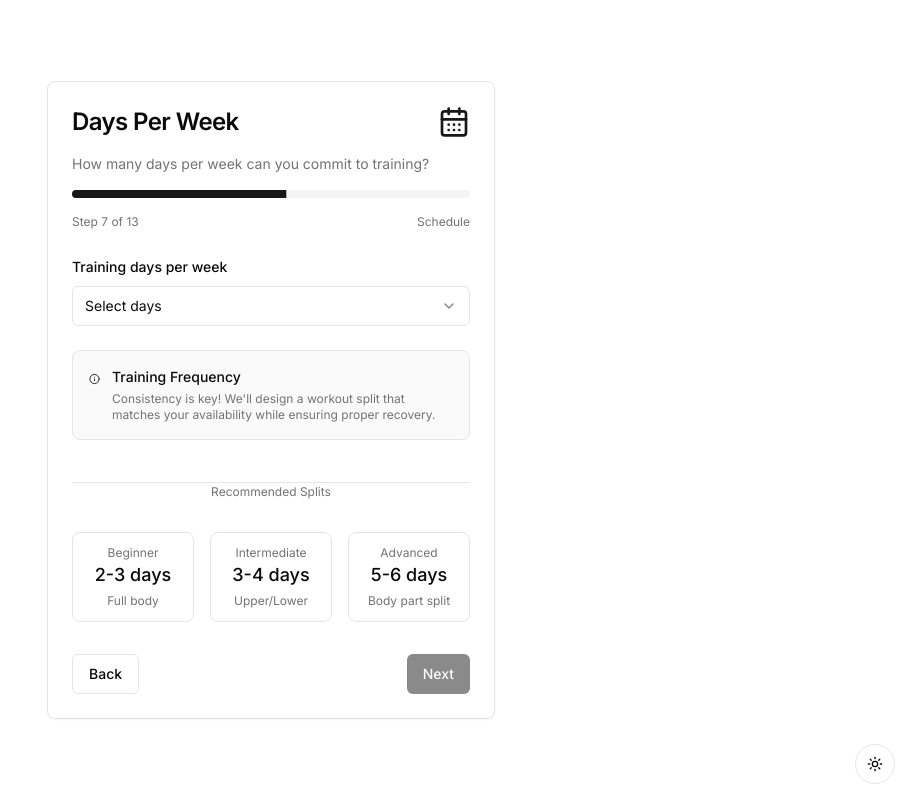
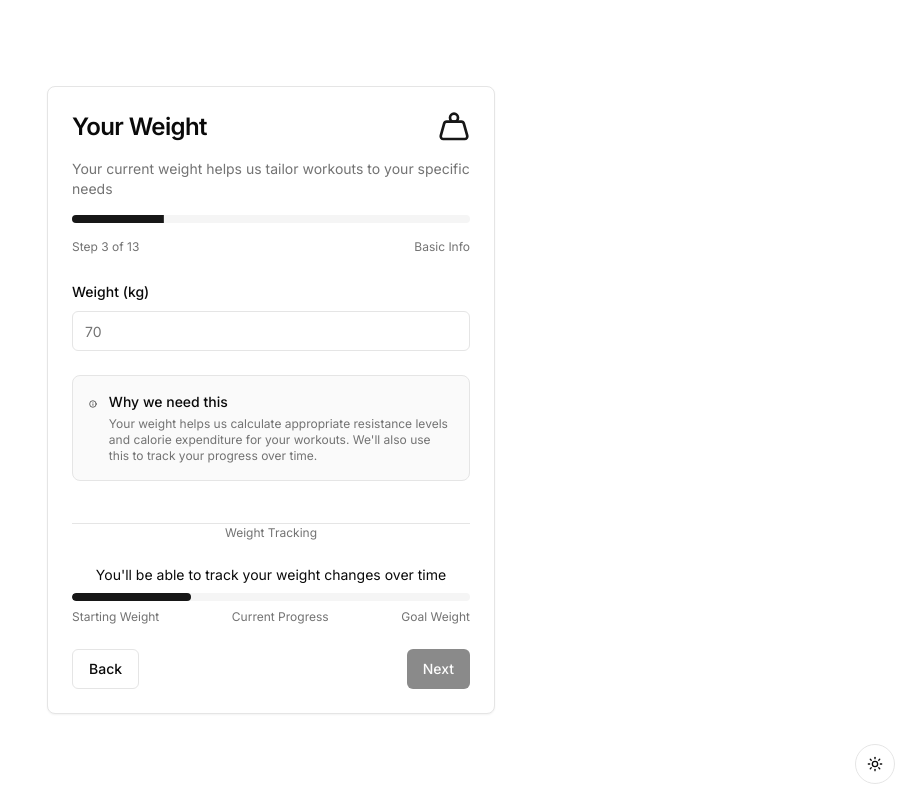
Before and after one commit to mwisv2/selkav3, a Next.js app: page /onboarding/step-7 in a window 1280 px wide. Shown: the whole page, without its empty margins (369-1280 px from the left). Built offline with nearby package versions, Linux system fonts and the light colour scheme.

Commit message:
i add weight back

```diff
--- a/app/onboarding/step-6/page.tsx
+++ b/app/onboarding/step-6/page.tsx
@@ -63,7 +63,7 @@ export default function Step6() {
       })}; path=/; max-age=31536000`
 
       // Skip step-7 and go directly to step-8
-      router.push("/onboarding/step-8")
+      router.push("/onboarding/step-7")
     } catch (error) {
       console.error("Error saving data:", error)
     } finally {
--- a/app/onboarding/step-7/page.tsx
+++ b/app/onboarding/step-7/page.tsx
@@ -3,15 +3,15 @@
 import { useState } from "react"
 import { useRouter } from "next/navigation"
 import { Button } from "@/components/ui/button"
+import { Input } from "@/components/ui/input"
+import { Label } from "@/components/ui/label"
 import { Card, CardContent, CardFooter, CardHeader, CardTitle, CardDescription } from "@/components/ui/card"
 import { Progress } from "@/components/ui/progress"
-import { Select, SelectContent, SelectItem, SelectTrigger, SelectValue } from "@/components/ui/select"
-import { Label } from "@/components/ui/label"
-import { CalendarDays, Info } from "lucide-react"
+import { Weight, Info } from "lucide-react"
 
-export default function Step7() {
+export default function Step3() {
   const router = useRouter()
-  const [daysPerWeek, setDaysPerWeek] = useState("")
+  const [weight, setWeight] = useState("")
 
   const handleNext = () => {
     // Save to localStorage for demo purposes
@@ -20,7 +20,7 @@ export default function Step7() {
       "userProfile",
       JSON.stringify({
         ...userProfile,
-        daysPerWeek,
+        weight,
       }),
     )
     router.push("/onboarding/step-8")
@@ -28,50 +28,45 @@ export default function Step7() {
 
   // Calculate the total number of steps (now 13 with the new steps)
   const totalSteps = 13
-  const currentStep = 7
+  const currentStep = 3
   const progressPercentage = (currentStep / totalSteps) * 100
 
   return (
     <Card className="w-full">
       <CardHeader className="space-y-4">
         <div className="flex items-center justify-between">
-          <CardTitle className="text-2xl">Days Per Week</CardTitle>
-          <CalendarDays className="h-8 w-8 text-primary" />
+          <CardTitle className="text-2xl">Your Weight</CardTitle>
+          <Weight className="h-8 w-8 text-primary" />
         </div>
-        <CardDescription>How many days per week can you commit to training?</CardDescription>
+        <CardDescription>Your current weight helps us tailor workouts to your specific needs</CardDescription>
         <Progress value={progressPercentage} className="h-2" />
         <div className="flex justify-between text-xs text-muted-foreground">
           <span>
             Step {currentStep} of {totalSteps}
           </span>
-          <span>Schedule</span>
+          <span>Basic Info</span>
         </div>
       </CardHeader>
       <CardContent className="space-y-6">
         <div className="space-y-2">
-          <Label htmlFor="daysPerWeek">Training days per week</Label>
-          <Select value={daysPerWeek} onValueChange={setDaysPerWeek}>
-            <SelectTrigger id="daysPerWeek">
-              <SelectValue placeholder="Select days" />
-            </SelectTrigger>
-            <SelectContent>
-              {[1, 2, 3, 4, 5, 6, 7].map((day) => (
-                <SelectItem key={day} value={day.toString()}>
-                  {day} {day === 1 ? "day" : "days"}
-                </SelectItem>
-              ))}
-            </SelectContent>
-          </Select>
+          <Label htmlFor="weight">Weight (kg)</Label>
+          <Input
+            id="weight"
+            type="number"
+            placeholder="70"
+            value={weight}
+            onChange={(e) => setWeight(e.target.value)}
+          />
         </div>
 
         <div className="rounded-lg border p-4 bg-muted/50">
           <div className="flex items-start space-x-3">
             <Info className="h-5 w-5 text-primary mt-0.5" />
             <div className="space-y-1">
-              <h4 className="text-sm font-medium">Training Frequency</h4>
+              <h4 className="text-sm font-medium">Why we need this</h4>
               <p className="text-xs text-muted-foreground">
-                Consistency is key! We'll design a workout split that matches your availability while ensuring proper
-                recovery.
+                Your weight helps us calculate appropriate resistance levels and calorie expenditure for your workouts.
+                We'll also use this to track your progress over time.
               </p>
             </div>
           </div>
@@ -82,33 +77,27 @@ export default function Step7() {
             <div className="w-full border-t"></div>
           </div>
           <div className="relative flex justify-center">
-            <span className="bg-background px-2 text-xs text-muted-foreground">Recommended Splits</span>
+            <span className="bg-background px-2 text-xs text-muted-foreground">Weight Tracking</span>
           </div>
         </div>
 
-        <div className="grid grid-cols-3 gap-4 py-2">
-          <div className="flex flex-col items-center justify-center p-3 rounded-lg border bg-background">
-            <span className="text-xs text-muted-foreground">Beginner</span>
-            <span className="text-lg font-medium">2-3 days</span>
-            <span className="text-xs text-muted-foreground mt-1">Full body</span>
+        <div className="text-center space-y-2">
+          <p className="text-sm">You'll be able to track your weight changes over time</p>
+          <div className="h-2 w-full bg-muted rounded-full overflow-hidden">
+            <div className="h-full bg-primary rounded-full" style={{ width: "30%" }}></div>
           </div>
-          <div className="flex flex-col items-center justify-center p-3 rounded-lg border bg-background">
-            <span className="text-xs text-muted-foreground">Intermediate</span>
-            <span className="text-lg font-medium">3-4 days</span>
-            <span className="text-xs text-muted-foreground mt-1">Upper/Lower</span>
-          </div>
-          <div className="flex flex-col items-center justify-center p-3 rounded-lg border bg-background">
-            <span className="text-xs text-muted-foreground">Advanced</span>
-            <span className="text-lg font-medium">5-6 days</span>
-            <span className="text-xs text-muted-foreground mt-1">Body part split</span>
+          <div className="flex justify-between text-xs text-muted-foreground">
+            <span>Starting Weight</span>
+            <span>Current Progress</span>
+            <span>Goal Weight</span>
           </div>
         </div>
       </CardContent>
       <CardFooter className="flex justify-between">
-        <Button variant="outline" onClick={() => router.push("/onboarding/step-6")}>
+        <Button variant="outline" onClick={() => router.push("/onboarding/step-2")}>
           Back
         </Button>
-        <Button onClick={handleNext} disabled={!daysPerWeek}>
+        <Button onClick={handleNext} disabled={!weight}>
           Next
         </Button>
       </CardFooter>
```
